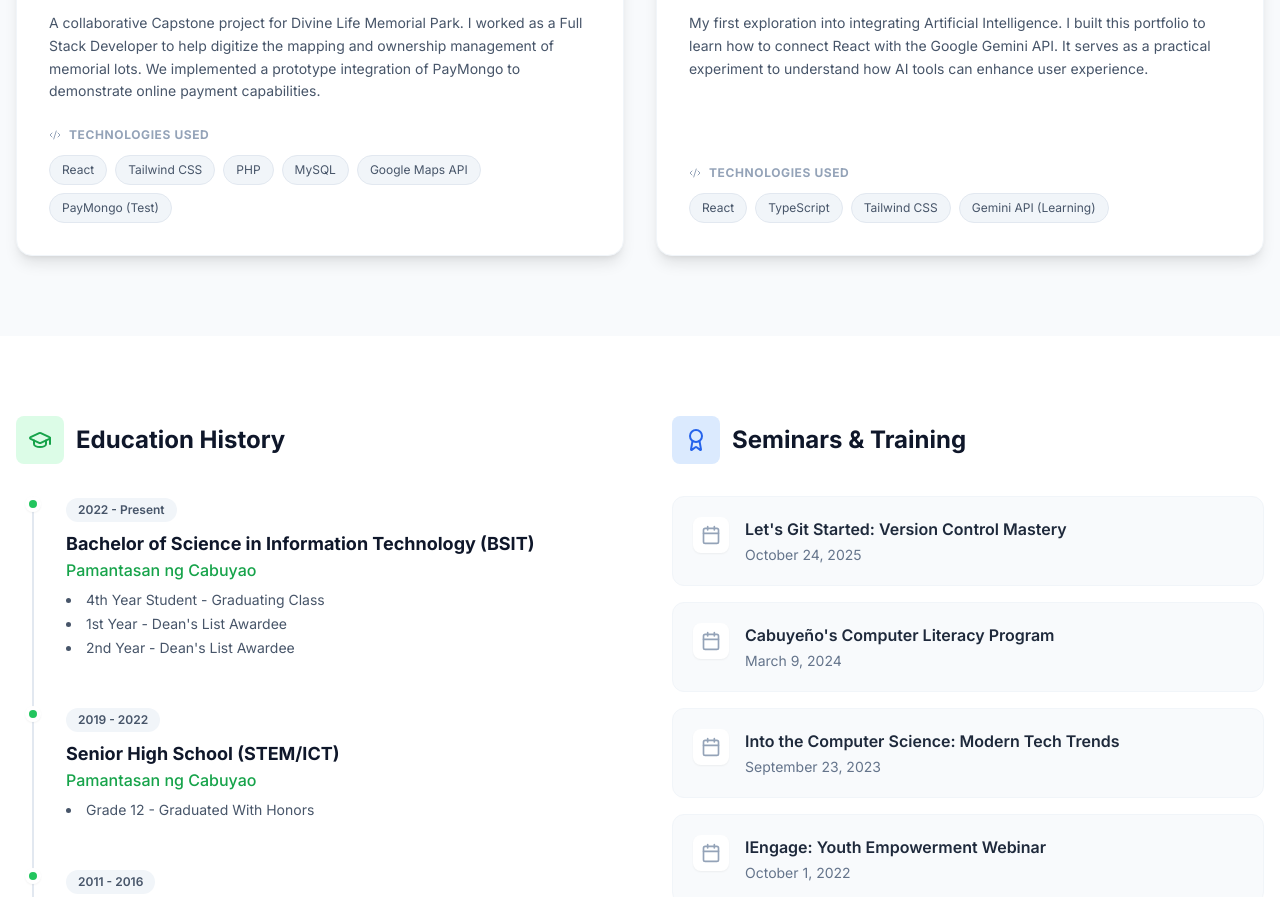
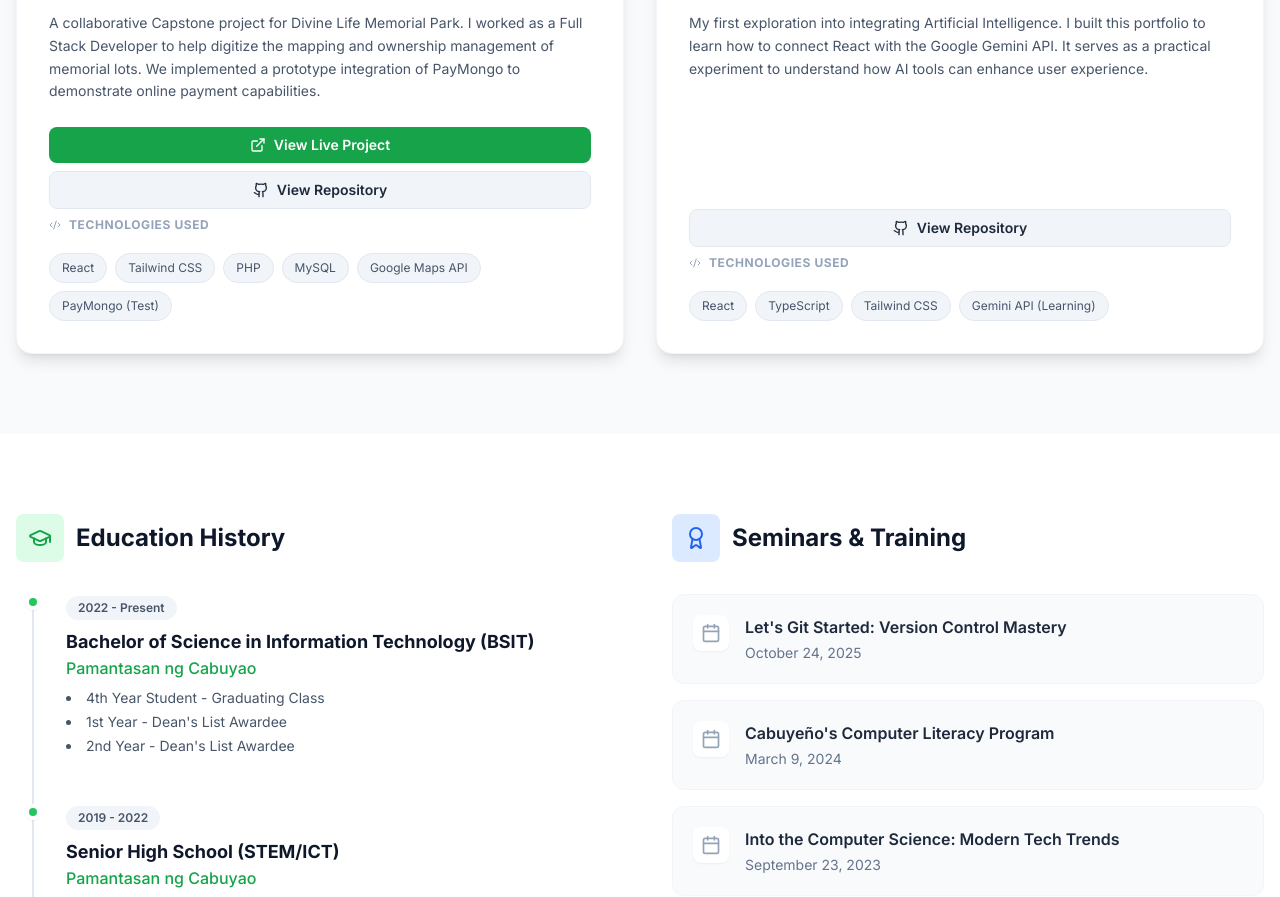
Before and after one commit to ZAA-ZAA/MyPortfolio, a React (Vite) app: page / in a window 1280 px wide. Shown: the part 2680-3577 px from the top of the page. Built offline with nearby package versions, Linux system fonts and the light colour scheme.

Commit message:
added live server

```diff
--- a/components/Projects.tsx
+++ b/components/Projects.tsx
@@ -1,6 +1,6 @@
 import React from 'react';
 import { PROJECTS } from '../constants';
-import { Code2, Image as ImageIcon } from 'lucide-react';
+import { Code2, Image as ImageIcon, ExternalLink, Github } from 'lucide-react';
 
 const Projects: React.FC = () => {
   return (
@@ -48,7 +48,29 @@ const Projects: React.FC = () => {
                   {project.description}
                 </p>
 
-                <div className="mt-auto">
+                <div className="mt-auto flex flex-col gap-2">
+                  {project.link && (
+                    <a
+                      href={project.link}
+                      target="_blank"
+                      rel="noreferrer"
+                      className="inline-flex items-center justify-center gap-2 text-sm font-semibold text-white bg-brand-600 hover:bg-brand-700 px-4 py-2 rounded-lg shadow-sm hover:shadow transition"
+                    >
+                      <ExternalLink className="w-4 h-4" />
+                      View Live Project
+                    </a>
+                  )}
+                  {project.repo && (
+                    <a
+                      href={project.repo}
+                      target="_blank"
+                      rel="noreferrer"
+                      className="inline-flex items-center justify-center gap-2 text-sm font-semibold text-slate-800 bg-slate-100 hover:bg-slate-200 border border-slate-200 px-4 py-2 rounded-lg transition"
+                    >
+                      <Github className="w-4 h-4" />
+                      View Repository
+                    </a>
+                  )}
                   <h4 className="text-xs font-bold text-slate-400 uppercase tracking-wider mb-3 flex items-center gap-2">
                     <Code2 className="w-3 h-3" /> Technologies Used
                   </h4>
--- a/constants.ts
+++ b/constants.ts
@@ -59,7 +59,9 @@ export const PROJECTS: Project[] = [
     role: "Full Stack Developer",
     techStack: ["React", "Tailwind CSS", "PHP", "MySQL", "Google Maps API", "PayMongo (Test)"],
     // INSTRUCTION: Put a screenshot of your project in 'public' and name it 'capstone.jpg'
-    image: "/capstone.jpg"
+    image: "/capstone.jpg",
+    link: "https://capstone-project-ten-kohl.vercel.app?_vercel_share=da3AHNdU87Skwag9mGnKhC9v2WDW1F4t",
+    repo: "https://github.com/ZAA-ZAA/CapstoneProject"
   },
   {
     title: "Personal Portfolio with AI",
@@ -68,7 +70,8 @@ export const PROJECTS: Project[] = [
     role: "Frontend Developer",
     techStack: ["React", "TypeScript", "Tailwind CSS", "Gemini API (Learning)"],
     // Using a generic coding background or you can add 'portfolio.jpg' to public
-    image: "https://images.unsplash.com/photo-1555066931-4365d14bab8c?q=80&w=1000&auto=format&fit=crop"
+    image: "https://images.unsplash.com/photo-1555066931-4365d14bab8c?q=80&w=1000&auto=format&fit=crop",
+    repo: "https://github.com/ZAA-ZAA/MyPortfolio"
   }
 ];
 
--- a/types.ts
+++ b/types.ts
@@ -5,6 +5,7 @@ export interface Project {
   techStack: string[];
   image?: string;
   link?: string;
+  repo?: string;
 }
 
 export interface EducationItem {
```
